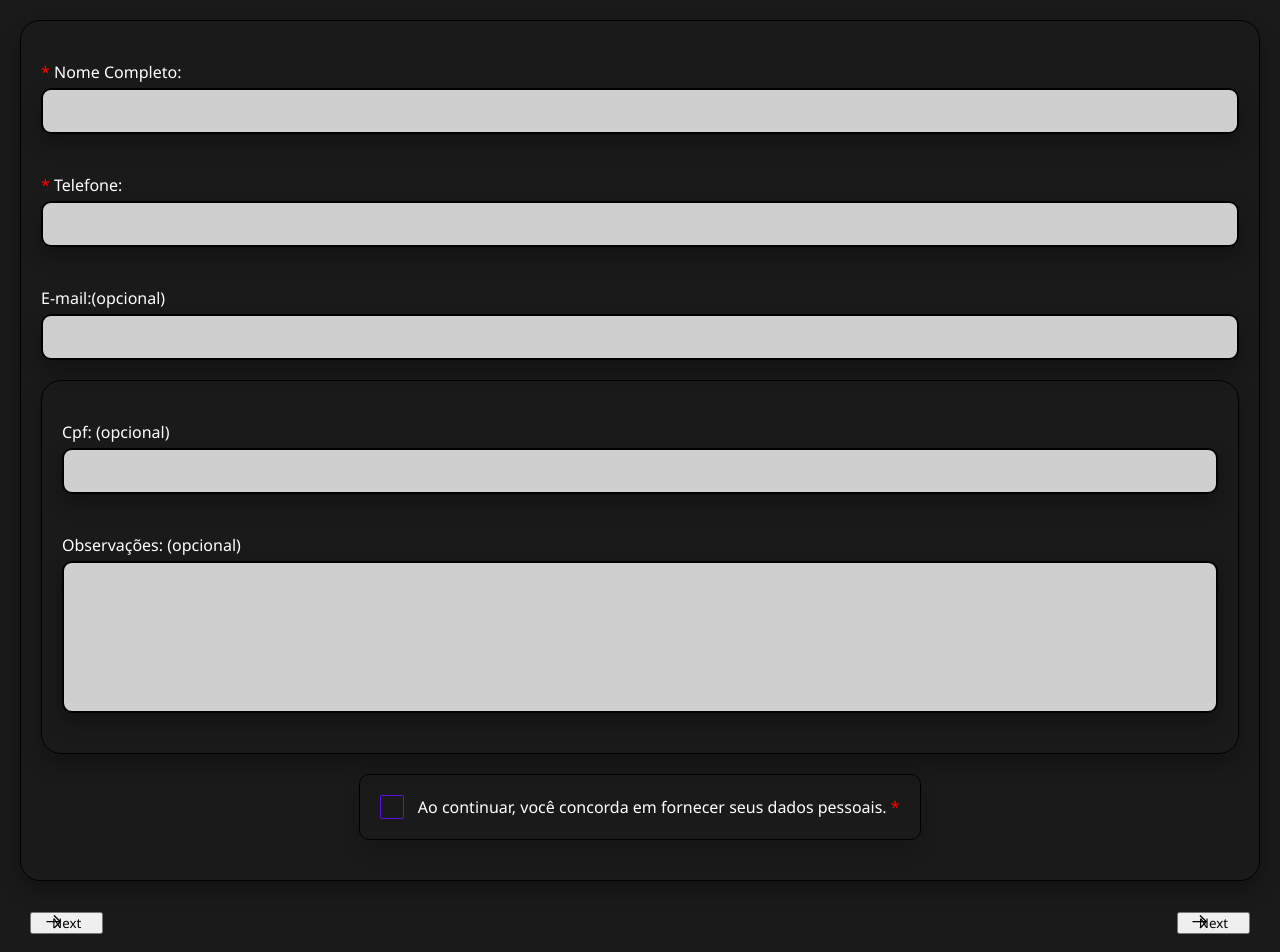
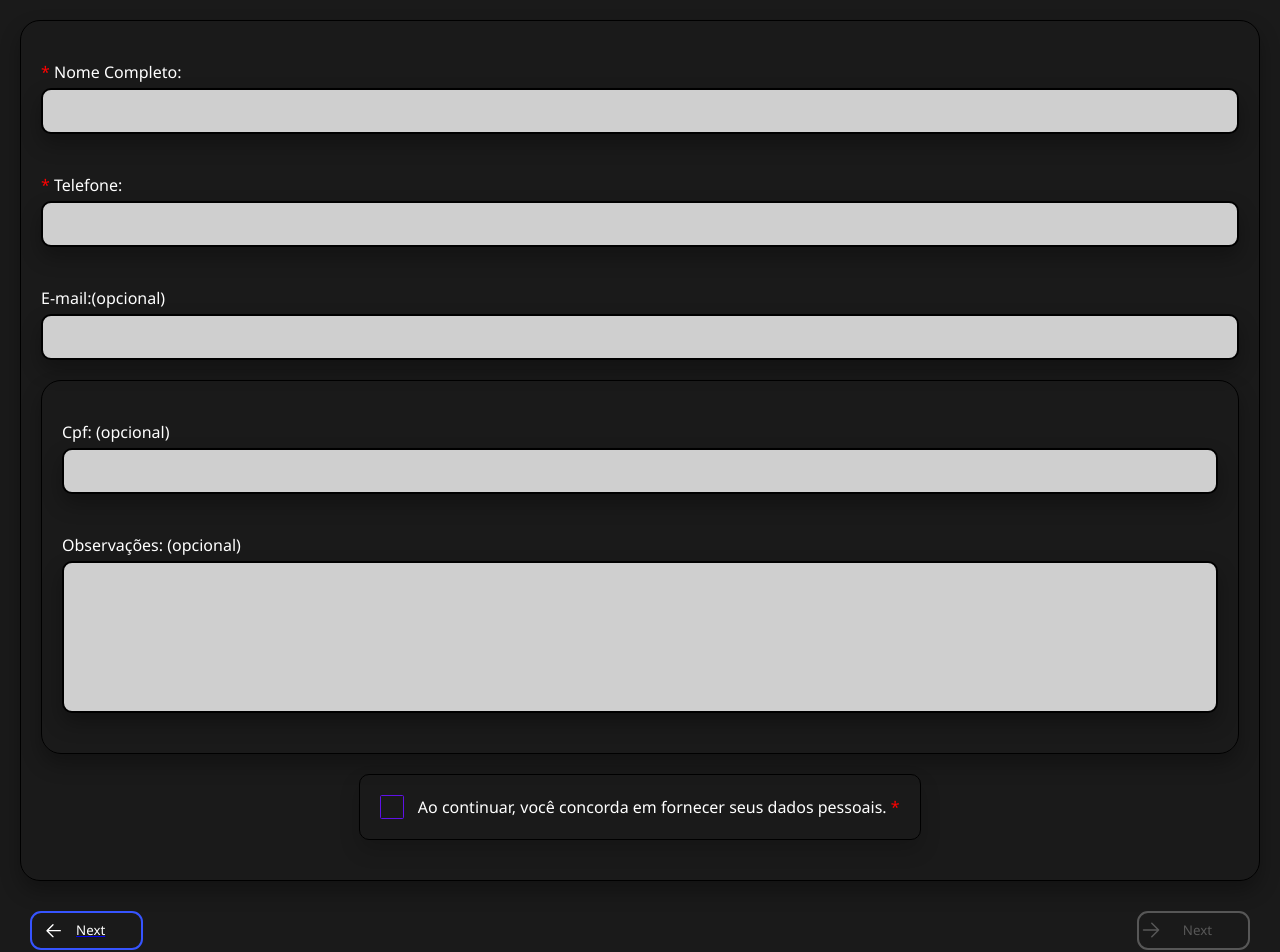
Before and after one commit to hnmcano/unique, a React (Vite) app in the folder frontend/: page /Checkout/Etapa1 in a window 1280 px wide. Shown: the top 952 px of the page. Built offline with nearby package versions, Linux system fonts and the light colour scheme; no server answers.

Commit message:
atualizações botões checkout

```diff
--- a/frontend/src/components/Checkout/FormularioCliente.jsx
+++ b/frontend/src/components/Checkout/FormularioCliente.jsx
@@ -221,7 +221,7 @@ function FormularioCliente() {
                     <Link to="/">
                         <ButtonBack/>
                     </Link>
-                    <ButtonNext handledSubmit={handledSubmit}/>
+                    <ButtonNext handledSubmit={handledSubmit} disabled={!checked} checked={checked}/>
                 </div>
             </div>
         </>
--- a/frontend/src/components/Checkout/FormularioEntrega.jsx
+++ b/frontend/src/components/Checkout/FormularioEntrega.jsx
@@ -4,6 +4,7 @@ import axios from "axios";
 import { useEffect, useRef, useState } from "react";
 import { useCheckout } from "../../contexts/CheckoutContext";
 import { MapContainer, TileLayer, Marker } from "react-leaflet";
+import { ButtonBack, ButtonNext } from "./buttons/ButtonsCheckout";
 
 function FormularioEntrega() {
     const Navigate = useNavigate();
@@ -106,7 +107,7 @@ function FormularioEntrega() {
             <div className="Formulario-Entrega">
                 <form>
                     <div className="Grupo-Formulario">
-                        <label className="Names-Formulario" htmlFor="cep">CEP:</label>
+                        <label className="Names-Formulario" htmlFor="cep">CEP:<label style={{"color": "red"}}>* </label></label>
                         <div className="Grupo-Formulario-concat">
                             <input
                                 className="Entrada-Formulario"
@@ -141,7 +142,7 @@ function FormularioEntrega() {
                             style={{ color: "white" }} />
                         </div>
                         <div className="Grupo-Formulario">
-                            <label className="Names-Formulario" htmlFor="numero">Número:</label>
+                            <label className="Names-Formulario" htmlFor="numero">Número:<label style={{"color": "red"}}>* </label></label>
                             {/* O número é digitado pelo usuário */}
                             <input
                             className="Entrada-Formulario"
@@ -158,7 +159,7 @@ function FormularioEntrega() {
                     </div>
 
                     <div className="Grupo-Formulario">
-                        <label className="Names-Formulario" htmlFor="complemento">Complemento:</label>
+                        <label className="Names-Formulario" htmlFor="complemento">Complemento:<label style={{"color": "red"}}>* </label></label>
                         <input className="Entrada-Formulario"
                         type="text" id="complemento"
                         name="complemento"
@@ -204,9 +205,9 @@ function FormularioEntrega() {
                 {/* Botões */}
                 <div className="Botoes-Checkout">
                     <Link to="/Checkout/Etapa1">
-                        <button className="voltar" type="button">VOLTAR</button>
+                        <ButtonBack/>
                     </Link>
-                    <button onClick={handledSubmit} className="continuar-Checkout">CONTINUAR</button>
+                    <ButtonNext handledSubmit={handledSubmit}/>
                 </div>
             </div>
         </>
--- a/frontend/src/components/Checkout/buttons/ButtonsCheckout.jsx
+++ b/frontend/src/components/Checkout/buttons/ButtonsCheckout.jsx
@@ -1,31 +1,33 @@
 import "../../../styles/Checkout.css"
 
-export function ButtonNext ({handledSubmit}) {
+export function ButtonNext ({checked,handledSubmit}) {
     return (
         <>
-        <button onClick={handledSubmit} class="button">
+            <button onClick={handledSubmit} className={checked? "button-Next" : "button-Next-disabled"}>
             <svg xmlns="http://www.w3.org/2000/svg" fill="none" viewBox="0 0 24 24" stroke-width="1.5" stroke="currentColor" class="w-6 h-6">
                 <path stroke-linecap="round" stroke-linejoin="round" d="M4.5 12h15m0 0l-6.75-6.75M19.5 12l-6.75 6.75"></path>
             </svg>
+
+
             <div class="text">
+                Next
+            </div>
+
+            </button>
+        </>
+    )
+}
+export function ButtonBack () {
+    return (
+        <>
+        <button className="button-Back">
+            <svg xmlns="http://www.w3.org/2000/svg" fill="none" viewBox="0 0 24 24" stroke-width="1.5" stroke="currentColor" className="w-6 h-6">
+                <path stroke-linecap="round" stroke-linejoin="round" d="M4.5 12h15m0 0l-6.75-6.75M19.5 12l-6.75 6.75"></path>
+            </svg>
+            <div className="text">
                 Next
             </div>
         </button>
         </>
     )
 }
-
-export function ButtonBack ({children, onClick}) {
-    return (
-        <>
-        <button class="button">
-            <svg xmlns="http://www.w3.org/2000/svg" fill="none" viewBox="0 0 24 24" stroke-width="1.5" stroke="currentColor" class="w-6 h-6">
-                <path stroke-linecap="round" stroke-linejoin="round" d="M4.5 12h15m0 0l-6.75-6.75M19.5 12l-6.75 6.75"></path>
-            </svg>
-            <div class="text">
-                Next
-            </div>
-        </button>
-        </>
-    )
-}
--- a/frontend/src/styles/Checkout.css
+++ b/frontend/src/styles/Checkout.css
@@ -141,8 +141,8 @@
     position: relative;
     padding: 10px;
 }
-
-.button-next {
+/* From Uiverse.io by reshades */
+.button-Next {
   background-color: #ffffff00;
   color: #fff;
   width: 8.5em;
@@ -153,23 +153,27 @@
   transition: all 0.6s ease;
 }
 
-.button-next-disabled {
+.button-Next-disabled {
   background-color: #ffffff00;
-  color: #fff;
+  color: gray;
   width: 8.5em;
   height: 2.9em;
   border: gray 0.2em solid;
   border-radius: 11px;
   text-align: right;
-  transition: all 0.6s ease;
+  padding-right: 1.2em;
+  display: flex;
+  align-items: center;
+  justify-content: flex-end;
+  opacity: 0.6;
 }
 
-.button:hover {
+.button-Next:hover {
   background-color: #3654ff;
   cursor: pointer;
 }
 
-.button svg {
+.button-Next svg {
   width: 1.6em;
   margin: -0.2em 0.8em 1em;
   position: absolute;
@@ -177,7 +181,7 @@
   transition: all 0.6s ease;
 }
 
-.button:hover svg {
+.button-Next:hover svg {
   transform: translateX(5px);
 }
 
@@ -185,6 +189,48 @@
   margin: 0 1.5em
 }
 
+.button-Back {
+  background-color: #ffffff00;
+  color: #fff;
+  width: 8.5em;
+  height: 2.9em;
+  border: #3654ff 0.2em solid;
+  border-radius: 11px;
+  /* Alinha o texto para a direita */
+  text-align: right;
+  /* Espaço na direita para o texto não colar na borda */
+  padding-right: 1.2em;
+  transition: all 0.6s ease;
+  position: relative;
+  display: flex;
+  align-items: center;
+  justify-content: flex-end; /* Garante que o conteúdo flex vá para a direita */
+  cursor: pointer;
+}
+
+
+
+.button-Back:hover {
+  background-color: #3654ff;
+}
+
+.button-Back svg {
+  width: 1.6em;
+  height: 1.6em;
+  position: absolute;
+  /* Fixa o ícone na esquerda do botão */
+  left: 0.8em;
+  transition: all 0.6s ease;
+  /* scaleX(-1) vira a seta para a esquerda */
+  transform: scaleX(-1);
+}
+
+/* Efeito de animação ao passar o mouse */
+.button-Back:hover svg {
+  /* Move a seta um pouco mais para a esquerda no hover */
+  left: 0.4em;
+  transform: scaleX(-1);
+}
 
 .voltar {
     background-color: gray;
```
